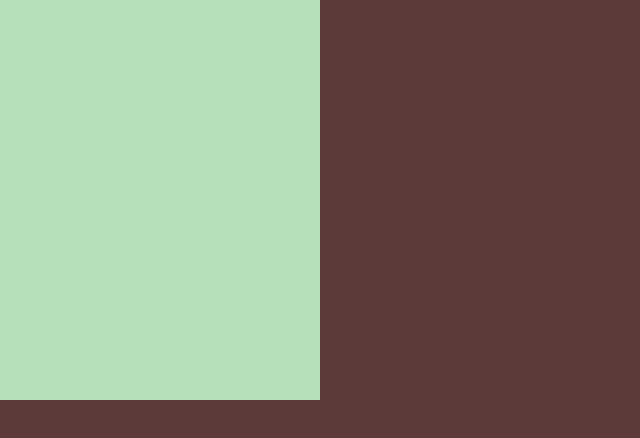
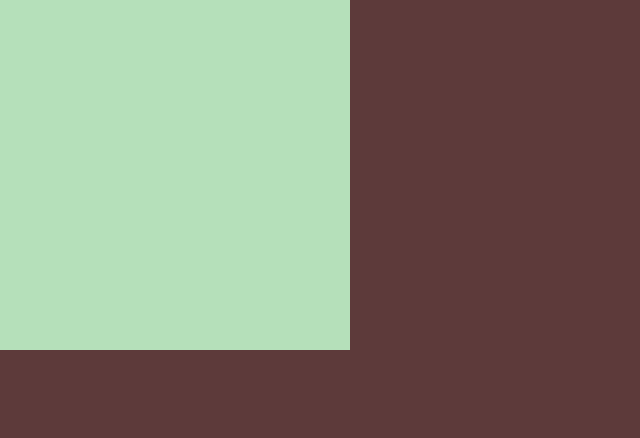
Before and after one commit to geekabhinav007/Intellisense_completed, a plain HTML site: page challenges/Simply_square.html in a window 1280 px wide. Shown: the whole page, without its empty margins (0-640 px from the left). Drawn offline with Linux system fonts and the light colour scheme.

Commit message:
Updated Simply_square.css
changes height and width of Square

```diff
--- a/challenges/Simply_square.css
+++ b/challenges/Simply_square.css
@@ -12,8 +12,8 @@ body {
 .flex-container {
   display: flex;
   background-color: #b5e0ba;
-  width: 25vw;
-  height: 50vh;
+  width: 350px;
+  height: 350px;
 }
 
 .flex-container > div {
```
